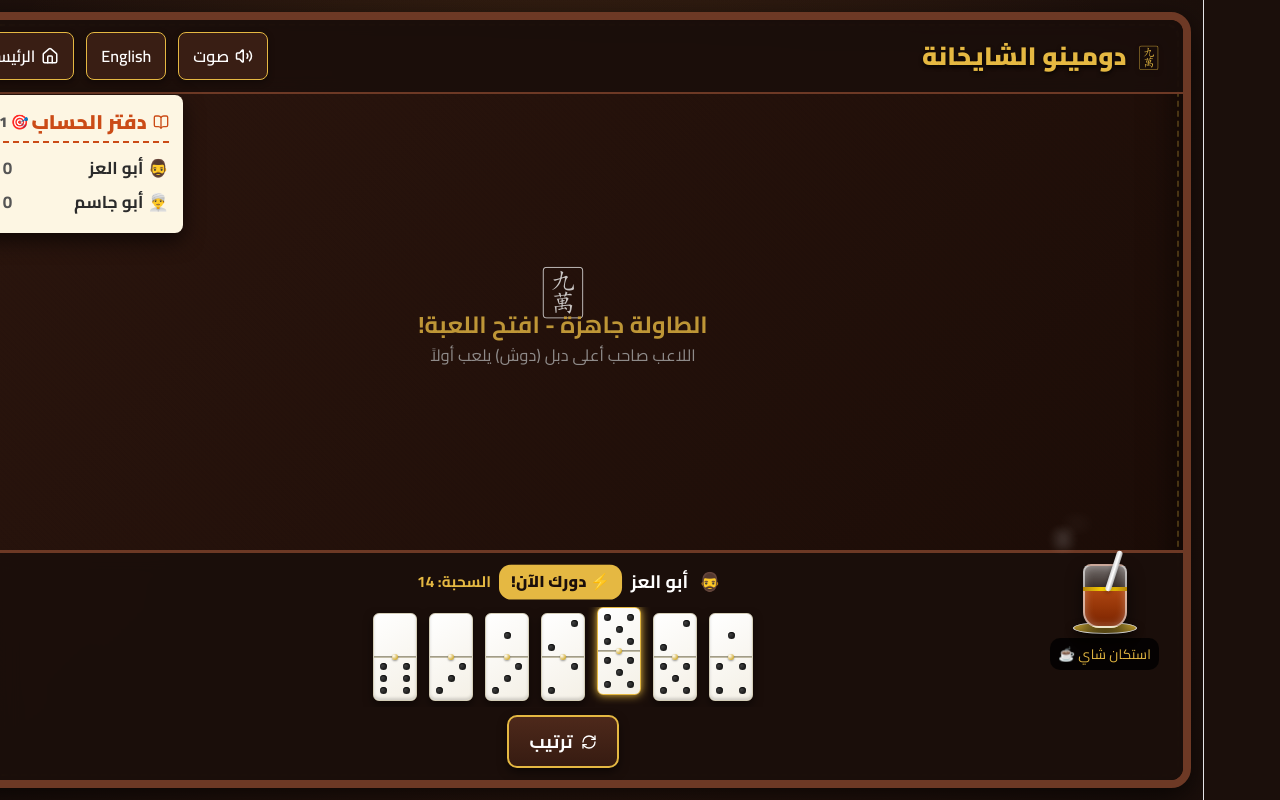
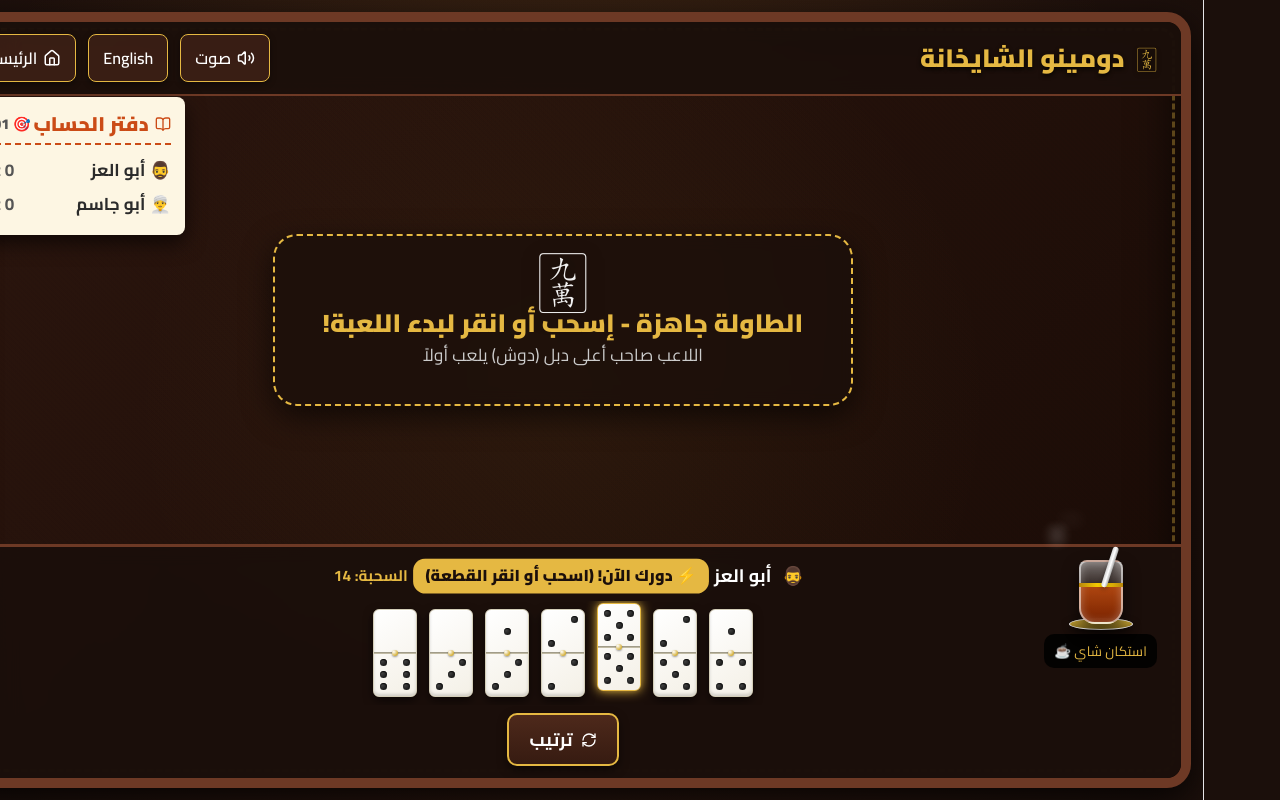
Before and after one commit to ObaidaAljarjary/domino, a React (Vite) app: page / in a window 1280 px wide. Both pictures are taken after a click on the button "ابدأ الجلسة الشايخانة!". Shown: the top 800 px of the page. Built offline with nearby package versions, Linux system fonts and the light colour scheme.

Commit message:
Add drag-and-drop tiles, centered board layout, and authentic Iraqi arabesque ornaments

```diff
--- a/src/App.tsx
+++ b/src/App.tsx
@@ -523,6 +523,22 @@ export const App: React.FC = () => {
     setSoundMuted(!soundMuted);
   };
 
+  const handleTilePlacementAction = (position: PlayPosition, droppedTileId?: string) => {
+    let tileToPlay = selectedTile;
+    if (droppedTileId && currentPlayer) {
+      const foundInHand = currentPlayer.hand.find((t) => t.id === droppedTileId);
+      if (foundInHand) tileToPlay = foundInHand;
+    }
+
+    if (!tileToPlay) return;
+
+    // Verify move validity for position
+    const movesForTile = validMoves.filter((m) => m.tile.id === tileToPlay!.id);
+    if (movesForTile.some((m) => m.position === position || m.position === 'first')) {
+      executePlayTile(tileToPlay, position);
+    }
+  };
+
   return (
     <div className="chaikhana-app">
       {/* Lobby Overlay */}
@@ -599,9 +615,7 @@ export const App: React.FC = () => {
                   .map((m) => m.position)
               : []
           }
-          onPlayTile={(pos) => {
-            if (selectedTile) executePlayTile(selectedTile, pos);
-          }}
+          onPlayTile={handleTilePlacementAction}
           language={language}
         />
 
@@ -615,6 +629,7 @@ export const App: React.FC = () => {
             isCurrentTurn={!currentPlayer.isBot}
             selectedTile={selectedTile}
             playableTiles={playableTiles}
+            onDragStartTile={(tile) => setSelectedTile(tile)}
             onSelectTile={(tile) => {
               const moves = validMoves.filter((m) => m.tile.id === tile.id);
               if (moves.length === 1) {
--- a/src/components/Hand.tsx
+++ b/src/components/Hand.tsx
@@ -9,6 +9,7 @@ interface HandProps {
   selectedTile: TileType | null;
   playableTiles: TileType[];
   onSelectTile: (tile: TileType) => void;
+  onDragStartTile: (tile: TileType) => void;
   onDrawTile: () => void;
   onPassTurn: () => void;
   onSortHand: () => void;
@@ -24,6 +25,7 @@ export const HandComponent: React.FC<HandProps> = ({
   selectedTile,
   playableTiles,
   onSelectTile,
+  onDragStartTile,
   onDrawTile,
   onPassTurn,
   onSortHand,
@@ -42,7 +44,7 @@ export const HandComponent: React.FC<HandProps> = ({
 
         {isCurrentTurn && (
           <span className="turn-indicator-badge">
-            {isArabic ? '⚡ دورك الآن!' : '⚡ Your Turn!'}
+            {isArabic ? '⚡ دورك الآن! (اسحب أو انقر القطعة)' : '⚡ Your Turn! (Drag or Click tile)'}
           </span>
         )}
 
@@ -64,6 +66,11 @@ export const HandComponent: React.FC<HandProps> = ({
               key={tile.id}
               tile={tile}
               isPlayable={isPlayable}
+              onDragStart={() => {
+                if (isCurrentTurn && isPlayable) {
+                  onDragStartTile(tile);
+                }
+              }}
               onClick={() => {
                 if (isCurrentTurn && isPlayable) {
                   onSelectTile(tile);
@@ -85,7 +92,7 @@ export const HandComponent: React.FC<HandProps> = ({
         {canDraw && (
           <button className="game-btn" onClick={onDrawTile} disabled={!isCurrentTurn}>
             <ArrowDownRight size={16} />
-            {isArabic ? `سحب قطعه (${boneyardCount})` : `Draw Tile (${boneyardCount})`}
+            {isArabic ? `سحب قطعة (${boneyardCount})` : `Draw Tile (${boneyardCount})`}
           </button>
         )}
 
--- a/src/components/Table.tsx
+++ b/src/components/Table.tsx
@@ -1,4 +1,4 @@
-import React from 'react';
+import React, { useState } from 'react';
 import type { GameBoard, Tile as TileType, PlayPosition } from '../types/domino';
 import { TileComponent } from './Tile';
 
@@ -6,7 +6,7 @@ interface TableProps {
   board: GameBoard;
   selectedTile: TileType | null;
   validPositions: PlayPosition[];
-  onPlayTile: (position: PlayPosition) => void;
+  onPlayTile: (position: PlayPosition, droppedTileId?: string) => void;
   language: 'ar' | 'en';
 }
 
@@ -18,16 +18,45 @@ export const TableComponent: React.FC<TableProps> = ({
   language,
 }) => {
   const isArabic = language === 'ar';
+  const [isDragOverLeft, setIsDragOverLeft] = useState(false);
+  const [isDragOverRight, setIsDragOverRight] = useState(false);
+  const [isDragOverCenter, setIsDragOverCenter] = useState(false);
+
+  const handleDrop = (e: React.DragEvent<HTMLDivElement>, position: PlayPosition) => {
+    e.preventDefault();
+    setIsDragOverLeft(false);
+    setIsDragOverRight(false);
+    setIsDragOverCenter(false);
+
+    const tileId = e.dataTransfer.getData('text/plain');
+    if (tileId) {
+      onPlayTile(position, tileId);
+    }
+  };
+
+  const handleDragOver = (e: React.DragEvent<HTMLDivElement>) => {
+    e.preventDefault();
+    e.dataTransfer.dropEffect = 'move';
+  };
 
   if (board.tiles.length === 0) {
     return (
-      <div className="board-area">
-        <div style={{ textAlign: 'center', opacity: 0.8 }}>
-          <div style={{ fontSize: '3rem', marginBottom: '10px' }}>🀏</div>
-          <h3 style={{ color: 'var(--gold-accent)', fontSize: '1.3rem' }}>
-            {isArabic ? 'الطاولة جاهزة - افتح اللعبة!' : 'Table Ready - Start the Game!'}
+      <div
+        className={`board-area centered-table-board ${isDragOverCenter ? 'drag-active' : ''}`}
+        onDragOver={handleDragOver}
+        onDragEnter={() => setIsDragOverCenter(true)}
+        onDragLeave={() => setIsDragOverCenter(false)}
+        onDrop={(e) => handleDrop(e, 'first')}
+      >
+        {/* Traditional Iraqi Arabesque Ornament Background Frame */}
+        <div className="iraqi-ornament-center-motif" />
+
+        <div className="empty-board-box">
+          <div className="ornament-star">🀏</div>
+          <h3 className="empty-board-title">
+            {isArabic ? 'الطاولة جاهزة - إسحب أو انقر لبدء اللعبة!' : 'Table Ready - Drag or Click to Start!'}
           </h3>
-          <p style={{ color: '#aaa', fontSize: '0.9rem', marginTop: '4px' }}>
+          <p className="empty-board-desc">
             {isArabic
               ? 'اللاعب صاحب أعلى دبل (دوش) يلعب أولاً'
               : 'Player with highest double (6-6) opens the round'}
@@ -41,14 +70,29 @@ export const TableComponent: React.FC<TableProps> = ({
   const showRightTarget = selectedTile && validPositions.includes('right');
 
   return (
-    <div className="board-area">
-      <div className="snake-container">
-        {/* Left End Placement Button */}
-        {showLeftTarget && (
-          <button className="drop-target-btn" onClick={() => onPlayTile('left')}>
+    <div className="board-area centered-table-board">
+      {/* Background Ornaments */}
+      <div className="iraqi-ornament-corner top-left" />
+      <div className="iraqi-ornament-corner top-right" />
+      <div className="iraqi-ornament-corner bottom-left" />
+      <div className="iraqi-ornament-corner bottom-right" />
+
+      <div className="snake-container centered-snake-wrapper">
+        {/* Left Placement Target / Drop Zone */}
+        <div
+          className={`drop-zone-wrapper ${showLeftTarget ? 'visible' : ''} ${
+            isDragOverLeft ? 'drag-over' : ''
+          }`}
+          onDragOver={handleDragOver}
+          onDragEnter={() => setIsDragOverLeft(true)}
+          onDragLeave={() => setIsDragOverLeft(false)}
+          onDrop={(e) => handleDrop(e, 'left')}
+          onClick={() => onPlayTile('left')}
+        >
+          <div className="drop-target-btn">
             {isArabic ? 'اليمين' : 'Left'}
-          </button>
-        )}
+          </div>
+        </div>
 
         {/* Board Domino Snake Chain */}
         {board.tiles.map((played, idx) => (
@@ -59,12 +103,21 @@ export const TableComponent: React.FC<TableProps> = ({
           />
         ))}
 
-        {/* Right End Placement Button */}
-        {showRightTarget && (
-          <button className="drop-target-btn" onClick={() => onPlayTile('right')}>
+        {/* Right Placement Target / Drop Zone */}
+        <div
+          className={`drop-zone-wrapper ${showRightTarget ? 'visible' : ''} ${
+            isDragOverRight ? 'drag-over' : ''
+          }`}
+          onDragOver={handleDragOver}
+          onDragEnter={() => setIsDragOverRight(true)}
+          onDragLeave={() => setIsDragOverRight(false)}
+          onDrop={(e) => handleDrop(e, 'right')}
+          onClick={() => onPlayTile('right')}
+        >
+          <div className="drop-target-btn">
             {isArabic ? 'اليسار' : 'Right'}
-          </button>
-        )}
+          </div>
+        </div>
       </div>
     </div>
   );
--- a/src/components/Tile.tsx
+++ b/src/components/Tile.tsx
@@ -6,6 +6,7 @@ interface TileProps {
   orientation?: 'vertical' | 'horizontal';
   isPlayable?: boolean;
   onClick?: () => void;
+  onDragStart?: (e: React.DragEvent<HTMLDivElement>) => void;
   disabled?: boolean;
   className?: string;
   faceDown?: boolean;
@@ -16,6 +17,7 @@ export const TileComponent: React.FC<TileProps> = ({
   orientation = 'vertical',
   isPlayable = false,
   onClick,
+  onDragStart,
   disabled = false,
   className = '',
   faceDown = false,
@@ -64,8 +66,16 @@ export const TileComponent: React.FC<TileProps> = ({
   return (
     <div
       className={`domino-tile ${isHorizontal ? 'horizontal' : ''} ${
-        isPlayable ? 'playable' : ''
+        isPlayable ? 'playable draggable' : ''
       } ${disabled ? 'disabled' : ''} ${className}`}
+      draggable={isPlayable}
+      onDragStart={(e) => {
+        if (isPlayable && onDragStart) {
+          e.dataTransfer.setData('text/plain', tile.id);
+          e.dataTransfer.effectAllowed = 'move';
+          onDragStart(e);
+        }
+      }}
       onClick={() => {
         if (!disabled && onClick) onClick();
       }}
--- a/src/styles/chaikhana.css
+++ b/src/styles/chaikhana.css
@@ -8,11 +8,11 @@
   --wood-light: #4e291b;
   --wood-border: #6d3925;
   --gold-accent: #e5b842;
-  --gold-glow: rgba(229, 184, 66, 0.4);
+  --gold-glow: rgba(229, 184, 66, 0.5);
   --tea-amber: #c85012;
   --tea-dark: #7a2300;
   --tile-bg: #fcfbf5;
-  --tile-shadow: rgba(0, 0, 0, 0.5);
+  --tile-shadow: rgba(0, 0, 0, 0.55);
   --pip-color: #1a1a1a;
   --brass-pin: #d4af37;
   --arabic-font: 'Cairo', 'Tajawal', sans-serif;
@@ -42,7 +42,7 @@ body {
   display: flex;
   flex-direction: column;
   background:
-    radial-gradient(circle at 50% 30%, rgba(229, 184, 66, 0.08), transparent 70%),
+    radial-gradient(circle at 50% 30%, rgba(229, 184, 66, 0.1), transparent 70%),
     radial-gradient(circle at 50% 50%, var(--wood-medium) 0%, var(--wood-dark) 100%);
   position: relative;
   overflow: hidden;
@@ -53,12 +53,13 @@ body {
   flex: 1;
   position: relative;
   margin: 12px;
-  border-radius: 20px;
-  border: 8px solid var(--wood-border);
+  border-radius: 24px;
+  border: 10px solid var(--wood-border);
   box-shadow:
-    inset 0 0 40px rgba(0, 0, 0, 0.8),
-    0 10px 30px rgba(0, 0, 0, 0.7);
+    inset 0 0 50px rgba(0, 0, 0, 0.85),
+    0 12px 35px rgba(0, 0, 0, 0.8);
   background:
+    radial-gradient(circle at 50% 50%, rgba(229, 184, 66, 0.05) 0%, transparent 60%),
     repeating-linear-gradient(45deg, rgba(0,0,0,0.03) 0px, rgba(0,0,0,0.03) 2px, transparent 2px, transparent 4px),
     linear-gradient(135deg, #2c160e 0%, #1a0b06 100%);
   display: flex;
@@ -67,7 +68,7 @@ body {
   overflow: hidden;
 }
 
-/* Oriental Pattern Border Trim */
+/* Oriental Arabesque Gold Pattern Border Trim */
 .chaikhana-table-container::before {
   content: '';
   position: absolute;
@@ -75,10 +76,10 @@ body {
   left: 0;
   right: 0;
   bottom: 0;
-  border: 2px dashed rgba(229, 184, 66, 0.25);
-  border-radius: 12px;
+  border: 3px dashed rgba(229, 184, 66, 0.35);
+  border-radius: 14px;
   pointer-events: none;
-  margin: 4px;
+  margin: 6px;
 }
 
 /* Header Bar */
@@ -87,8 +88,8 @@ body {
   justify-content: space-between;
   align-items: center;
   padding: 12px 24px;
-  background: rgba(27, 15, 11, 0.85);
-  backdrop-filter: blur(8px);
+  background: rgba(27, 15, 11, 0.88);
+  backdrop-filter: blur(10px);
   border-bottom: 2px solid var(--wood-border);
   z-index: 10;
 }
@@ -103,13 +104,6 @@ body {
   text-shadow: 0 2px 4px rgba(0, 0, 0, 0.8);
 }
 
-.brand-icon {
-  width: 32px;
-  height: 32px;
-  filter: drop-shadow(0 2px 4px rgba(0,0,0,0.5));
-}
-
-/* Action Controls Header */
 .header-actions {
   display: flex;
   align-items: center;
@@ -140,27 +134,119 @@ body {
   box-shadow: 0 4px 12px var(--gold-glow);
 }
 
-/* Domino Board Area */
-.board-area {
+/* Centered Board Area */
+.board-area.centered-table-board {
   flex: 1;
   position: relative;
-  overflow: auto;
   display: flex;
   align-items: center;
   justify-content: center;
-  padding: 20px;
+  width: 100%;
+  height: 100%;
+  padding: 30px;
+  overflow: auto;
 }
 
-.snake-container {
+/* Centered Domino Snake Container */
+.snake-container.centered-snake-wrapper {
   display: flex;
   flex-wrap: wrap;
   align-items: center;
   justify-content: center;
-  gap: 4px;
-  max-width: 90%;
+  align-content: center;
+  gap: 6px;
+  max-width: 92%;
   max-height: 85%;
   position: relative;
+  margin: auto;
   transition: all 0.3s ease;
+}
+
+/* Traditional Iraqi Arabesque Corner Ornaments */
+.iraqi-ornament-corner {
+  position: absolute;
+  width: 80px;
+  height: 80px;
+  pointer-events: none;
+  opacity: 0.3;
+  background-image: radial-gradient(circle, var(--gold-accent) 2px, transparent 2px);
+  background-size: 10px 10px;
+  border: 2px solid var(--gold-accent);
+}
+
+.iraqi-ornament-corner.top-left {
+  top: 16px;
+  left: 16px;
+  border-right: none;
+  border-bottom: none;
+  border-radius: 8px 0 0 0;
+}
+
+.iraqi-ornament-corner.top-right {
+  top: 16px;
+  right: 16px;
+  border-left: none;
+  border-bottom: none;
+  border-radius: 0 8px 0 0;
+}
+
+.iraqi-ornament-corner.bottom-left {
+  bottom: 16px;
+  left: 16px;
+  border-right: none;
+  border-top: none;
+  border-radius: 0 0 0 8px;
+}
+
+.iraqi-ornament-corner.bottom-right {
+  bottom: 16px;
+  right: 16px;
+  border-left: none;
+  border-top: none;
+  border-radius: 0 0 8px 0;
+}
+
+/* Center Motif for Empty Board */
+.empty-board-box {
+  text-align: center;
+  padding: 36px 48px;
+  background: rgba(27, 15, 11, 0.7);
+  backdrop-filter: blur(8px);
+  border: 2px dashed var(--gold-accent);
+  border-radius: 24px;
+  box-shadow: 0 10px 30px rgba(0,0,0,0.6);
+  z-index: 5;
+  transition: all 0.2s ease;
+}
+
+.board-area.drag-active .empty-board-box {
+  border-color: #4ef037;
+  box-shadow: 0 0 25px rgba(78, 240, 55, 0.6);
+  transform: scale(1.05);
+}
+
+.ornament-star {
+  font-size: 3.5rem;
+  margin-bottom: 12px;
+  filter: drop-shadow(0 4px 8px rgba(0,0,0,0.6));
+  animation: floatStar 3s infinite ease-in-out alternate;
+}
+
+@keyframes floatStar {
+  0% { transform: translateY(0); }
+  100% { transform: translateY(-8px); }
+}
+
+.empty-board-title {
+  color: var(--gold-accent);
+  font-size: 1.4rem;
+  font-weight: 800;
+}
+
+.empty-board-desc {
+  color: #ccc;
+  font-size: 0.95rem;
+  margin-top: 6px;
 }
 
 /* Handcrafted Ivory Domino Tile */
@@ -189,10 +275,19 @@ body {
   flex-direction: row;
 }
 
+.domino-tile.draggable {
+  cursor: grab;
+}
+
+.domino-tile.draggable:active {
+  cursor: grabbing;
+  opacity: 0.8;
+}
+
 .domino-tile.playable {
   box-shadow:
-    0 0 16px var(--gold-accent),
-    0 4px 10px var(--tile-shadow);
+    0 0 18px var(--gold-accent),
+    0 4px 12px var(--tile-shadow);
   border-color: var(--gold-accent);
   transform: translateY(-6px);
   animation: pulseGlow 1.5s infinite alternate;
@@ -200,7 +295,7 @@ body {
 
 @keyframes pulseGlow {
   0% { box-shadow: 0 0 8px var(--gold-accent); }
-  100% { box-shadow: 0 0 20px var(--gold-accent), 0 0 30px var(--gold-accent); }
+  100% { box-shadow: 0 0 22px var(--gold-accent), 0 0 30px var(--gold-accent); }
 }
 
 .domino-tile:hover:not(.disabled) {
@@ -273,22 +368,39 @@ body {
 .pip-bottom-left { grid-area: 3 / 1; }
 .pip-bottom-right { grid-area: 3 / 3; }
 
-/* End Placement Drop Target Buttons */
+/* Drop Target Zones */
+.drop-zone-wrapper {
+  display: none;
+  align-items: center;
+  justify-content: center;
+}
+
+.drop-zone-wrapper.visible {
+  display: flex;
+}
+
 .drop-target-btn {
-  width: 50px;
-  height: 50px;
+  width: 56px;
+  height: 56px;
   border-radius: 50%;
-  background: rgba(229, 184, 66, 0.2);
+  background: rgba(229, 184, 66, 0.25);
   border: 2px dashed var(--gold-accent);
   color: var(--gold-accent);
   display: flex;
   align-items: center;
   justify-content: center;
   cursor: pointer;
-  font-weight: 700;
-  font-size: 0.85rem;
+  font-weight: 800;
+  font-size: 0.9rem;
   transition: all 0.2s ease;
   animation: bouncePulse 1s infinite alternate;
+}
+
+.drop-zone-wrapper.drag-over .drop-target-btn {
+  background: var(--gold-accent);
+  color: var(--wood-dark);
+  transform: scale(1.25);
+  box-shadow: 0 0 25px var(--gold-glow);
 }
 
 .drop-target-btn:hover {
@@ -332,7 +444,6 @@ body {
   overflow: visible;
 }
 
-/* Golden Waist Ring of Istikan */
 .istikan-glass::before {
   content: '';
   position: absolute;
@@ -343,7 +454,6 @@ body {
   background: linear-gradient(90deg, #b8860b, #ffd700, #b8860b);
 }
 
-/* Tea Spoon */
 .tea-spoon {
   width: 6px;
   height: 42px;
@@ -356,7 +466,6 @@ body {
   box-shadow: 0 2px 4px rgba(0,0,0,0.3);
 }
 
-/* Steam Animation */
 .steam {
   width: 6px;
   height: 20px;
@@ -388,10 +497,10 @@ body {
 }
 
 .sip-tooltip {
-  background: rgba(0, 0, 0, 0.8);
+  background: rgba(0, 0, 0, 0.85);
   color: var(--gold-accent);
   font-size: 0.75rem;
-  padding: 3px 8px;
+  padding: 4px 10px;
   border-radius: 10px;
   margin-top: 4px;
   white-space: nowrap;
@@ -417,7 +526,7 @@ body {
   gap: 8px;
   overflow-x: auto;
   max-width: 100%;
-  padding: 4px 12px;
+  padding: 6px 14px;
 }
 
 .player-info-tag {
@@ -444,7 +553,6 @@ body {
   100% { transform: scale(1.06); }
 }
 
-/* Action Buttons Bar (Draw / Pass / Sort) */
 .action-buttons-group {
   display: flex;
   gap: 12px;
@@ -480,7 +588,7 @@ body {
   border-color: #666;
 }
 
-/* Iraqi Bot Dialogue Speech Bubble */
+/* Bot Speech Banner */
 .bot-banner {
   position: absolute;
   top: 70px;
@@ -506,7 +614,7 @@ body {
   100% { opacity: 1; transform: translate(-50%, 0); }
 }
 
-/* Score Ledger Modal & Banner */
+/* Score Notebook */
 .score-notebook {
   position: absolute;
   top: 75px;
@@ -541,7 +649,7 @@ body {
   font-size: 0.95rem;
 }
 
-/* Lobby Modal Overlay */
+/* Lobby Overlay */
 .lobby-overlay {
   position: fixed;
   top: 0;
@@ -628,7 +736,6 @@ body {
   border-color: var(--gold-accent);
 }
 
-/* Round / Match End Banner Modal */
 .round-end-modal {
   position: fixed;
   top: 0;
```
